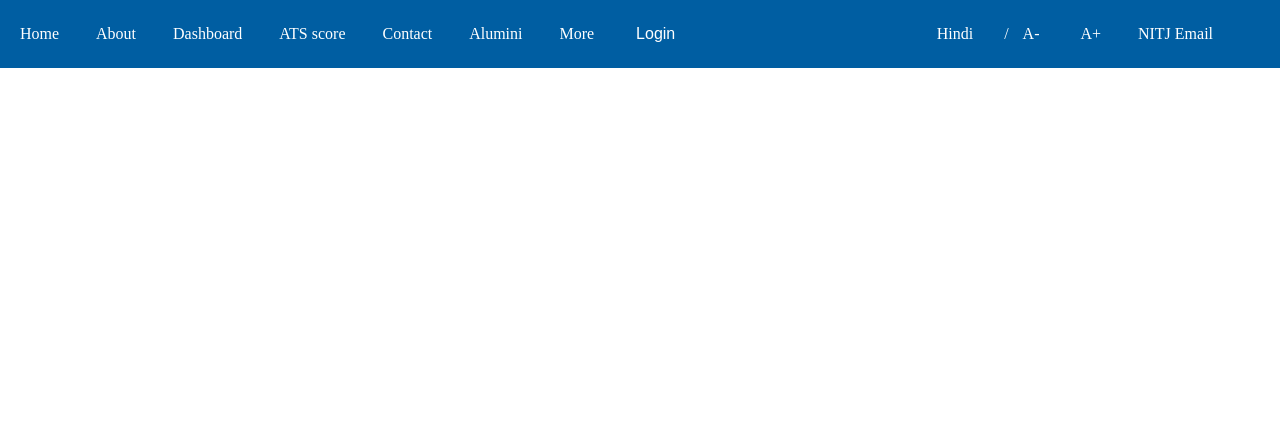
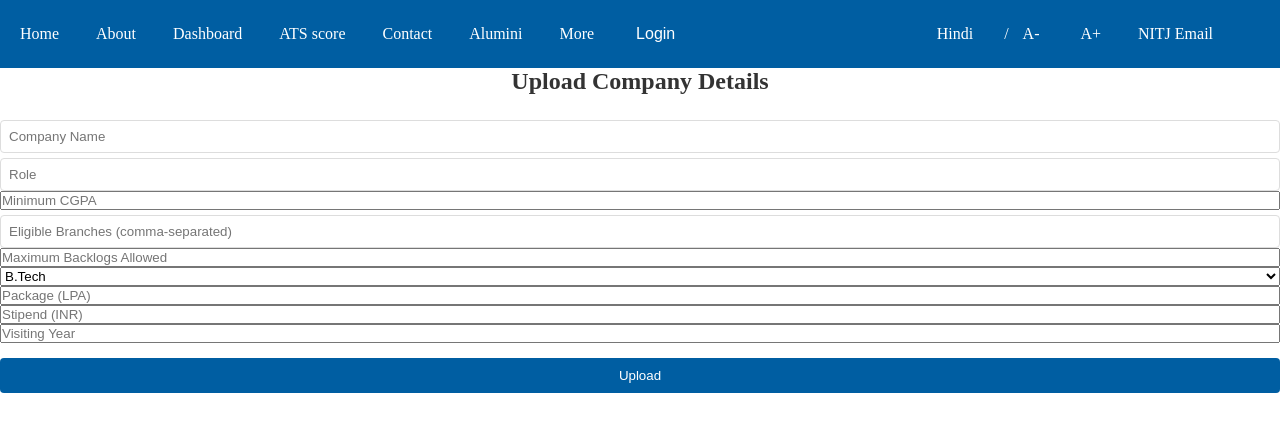
Before and after one commit to Isha-Nanda08/Minor, a React (Create React App) app in the folder career/: page /companies in a window 1280 px wide. Shown: the top 432 px of the page. Built offline with nearby package versions, Linux system fonts and the light colour scheme.

Commit message:
add company

```diff
--- a/career/src/App.js
+++ b/career/src/App.js
@@ -13,6 +13,7 @@ import Loginstudent from "./pages/Loginstudent";
 import Navbar from "./components/Navbar";
 import CompanyCalendar from "./components/CompanyCalender";
 import StudentRegister from "./pages/StudentRegister";
+import CompanyUpload from "./pages/CompanyUpload";
 
 function App() {
   return (
@@ -34,6 +35,7 @@ function App() {
           <Route path="/loginstudent" element={<Loginstudent />} />
           <Route path="/calender" element={<CompanyCalendar />} />
           <Route path="/register" element={<StudentRegister/>} />
+          <Route path="/companies" element={<CompanyUpload/>} />
         </Routes>
       </Router>
     </div>
--- /dev/null
+++ b/career/src/pages/CompanyUpload.jsx
@@ -0,0 +1,116 @@
+import React, { useState } from "react";
+import axios from "axios";
+
+const CompanyUpload = () => {
+  const [formData, setFormData] = useState({
+    companyName: "",
+    role: "",
+    minCGPA: "",
+    eligibleBranches: "",
+    maxBacklogs: "",
+    degree: "B.Tech",
+    package: "",
+    stipend: "",
+    visitingYear: "",
+  });
+  const [error, setError] = useState("");
+  const [success, setSuccess] = useState("");
+
+  // Handle input changes
+  const handleChange = (e) => {
+    const { name, value } = e.target;
+    setFormData({ ...formData, [name]: value });
+  };
+
+  // Handle form submission
+  const handleSubmit = async (e) => {
+    e.preventDefault();
+    try {
+      const response = await axios.post("http://localhost:3080/api/companies/add", formData);
+      setSuccess(response.data.message);
+      setError("");
+    } catch (err) {
+      setError(err.response?.data?.message || "Something went wrong");
+      setSuccess("");
+    }
+  };
+
+  return (
+    <div className="company-upload">
+      <h2>Upload Company Details</h2>
+      {error && <p className="error">{error}</p>}
+      {success && <p className="success">{success}</p>}
+      <form onSubmit={handleSubmit}>
+        <input
+          type="text"
+          name="companyName"
+          placeholder="Company Name"
+          value={formData.companyName}
+          onChange={handleChange}
+          required
+        />
+        <input
+          type="text"
+          name="role"
+          placeholder="Role"
+          value={formData.role}
+          onChange={handleChange}
+          required
+        />
+        <input
+          type="number"
+          name="minCGPA"
+          placeholder="Minimum CGPA"
+          value={formData.minCGPA}
+          onChange={handleChange}
+          required
+        />
+        <input
+          type="text"
+          name="eligibleBranches"
+          placeholder="Eligible Branches (comma-separated)"
+          value={formData.eligibleBranches}
+          onChange={handleChange}
+          required
+        />
+        <input
+          type="number"
+          name="maxBacklogs"
+          placeholder="Maximum Backlogs Allowed"
+          value={formData.maxBacklogs}
+          onChange={handleChange}
+          required
+        />
+        <select name="degree" value={formData.degree} onChange={handleChange}>
+          <option value="B.Tech">B.Tech</option>
+          <option value="M.Tech">M.Tech</option>
+        </select>
+        <input
+          type="number"
+          name="package"
+          placeholder="Package (LPA)"
+          value={formData.package}
+          onChange={handleChange}
+        />
+        <input
+          type="number"
+          name="stipend"
+          placeholder="Stipend (INR)"
+          value={formData.stipend}
+          onChange={handleChange}
+        />
+        <input
+          type="number"
+          name="visitingYear"
+          placeholder="Visiting Year"
+          value={formData.visitingYear}
+          onChange={handleChange}
+          required
+        />
+        <button type="submit">Upload</button>
+      </form>
+    </div>
+  );
+};
+
+export default CompanyUpload;
```
Also changed, not shown: 2 other files (tests, documents, lock files or other folders).
